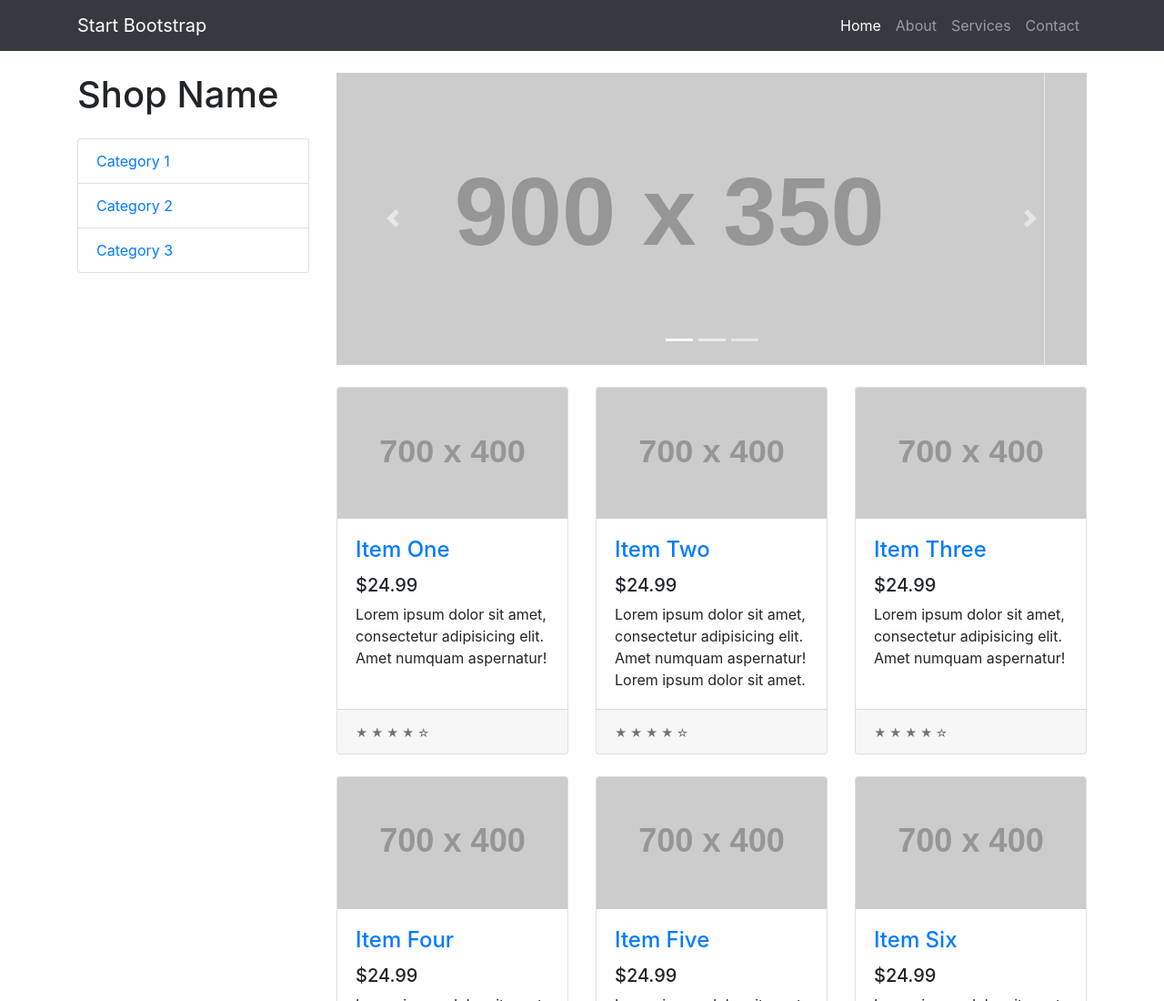
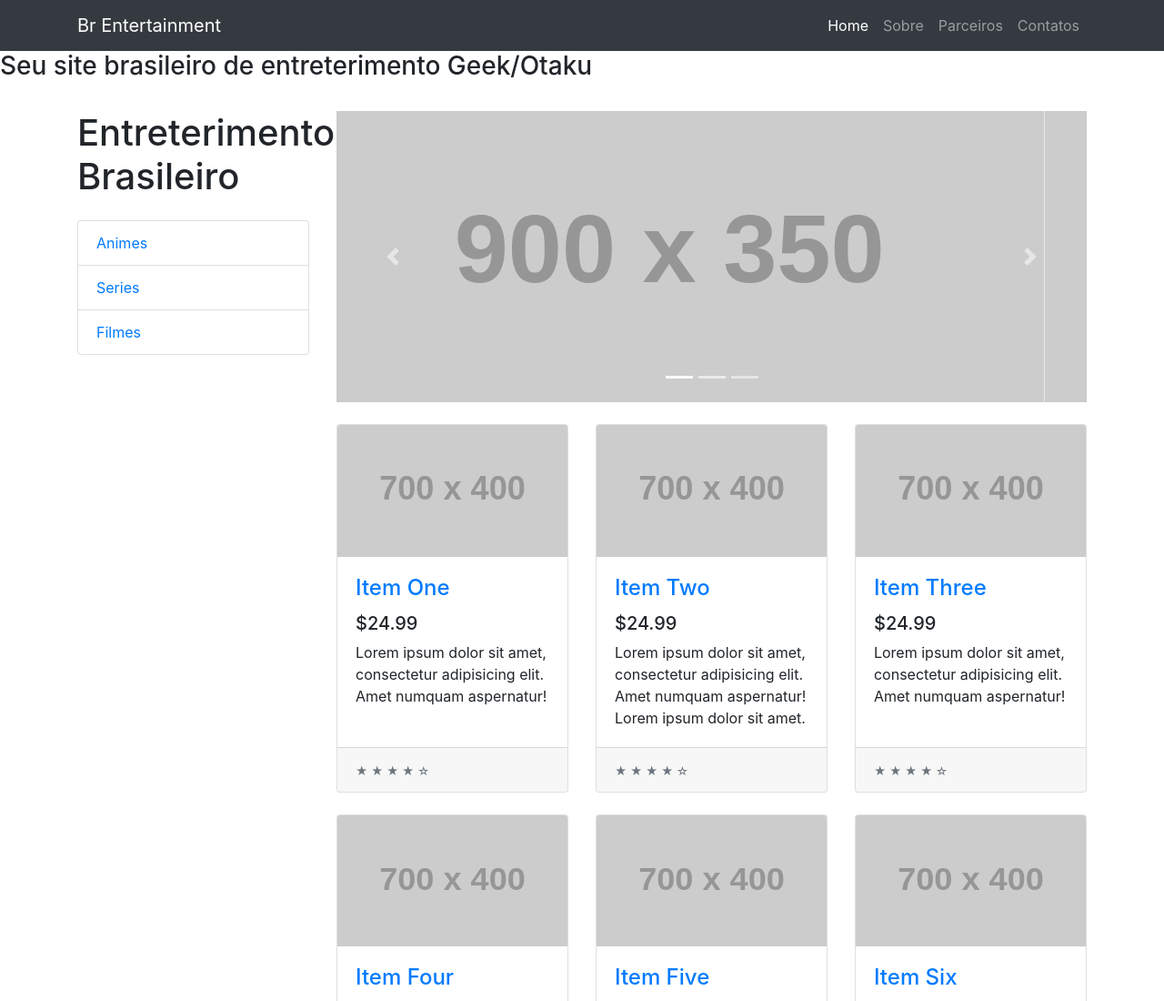
Before and after one commit to TheNightRaid/Br-Entertainment, a website: page index.html in a window 1280 px wide. Shown: the top 1100 px of the page at 91% size. Drawn offline with Linux system fonts and the light colour scheme; placeholder pictures from the web are drawn by us.

Commit message:
Update index.html

```diff
--- a/index.html
+++ b/index.html
@@ -8,7 +8,8 @@
   <meta name="description" content="">
   <meta name="author" content="">
 
-  <title>Shop Homepage - Start Bootstrap Template</title>
+  <title>BR-E</title>
+  <h3>Seu site brasileiro de entreterimento Geek/Otaku</h3>
 
   <!-- Bootstrap core CSS -->
   <link href="vendor/bootstrap/css/bootstrap.min.css" rel="stylesheet">
@@ -23,7 +24,7 @@
   <!-- Navigation -->
   <nav class="navbar navbar-expand-lg navbar-dark bg-dark fixed-top">
     <div class="container">
-      <a class="navbar-brand" href="#">Start Bootstrap</a>
+      <a class="navbar-brand" href="#">Br Entertainment</a>
       <button class="navbar-toggler" type="button" data-toggle="collapse" data-target="#navbarResponsive" aria-controls="navbarResponsive" aria-expanded="false" aria-label="Toggle navigation">
         <span class="navbar-toggler-icon"></span>
       </button>
@@ -35,13 +36,13 @@
             </a>
           </li>
           <li class="nav-item">
-            <a class="nav-link" href="#">About</a>
+            <a class="nav-link" href="#">Sobre</a>
           </li>
           <li class="nav-item">
-            <a class="nav-link" href="#">Services</a>
+            <a class="nav-link" href="#">Parceiros</a>
           </li>
           <li class="nav-item">
-            <a class="nav-link" href="#">Contact</a>
+            <a class="nav-link" href="#">Contatos</a>
           </li>
         </ul>
       </div>
@@ -55,11 +56,11 @@
 
       <div class="col-lg-3">
 
-        <h1 class="my-4">Shop Name</h1>
+        <h1 class="my-4">Entreterimento Brasileiro</h1>
         <div class="list-group">
-          <a href="#" class="list-group-item">Category 1</a>
-          <a href="#" class="list-group-item">Category 2</a>
-          <a href="#" class="list-group-item">Category 3</a>
+          <a href="#" class="list-group-item">Animes</a>
+          <a href="#" class="list-group-item">Series</a>
+          <a href="#" class="list-group-item">Filmes</a>
         </div>
 
       </div>
```
